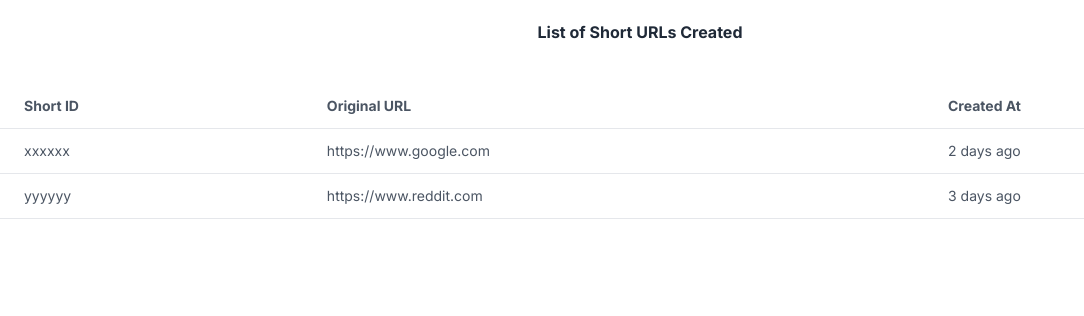
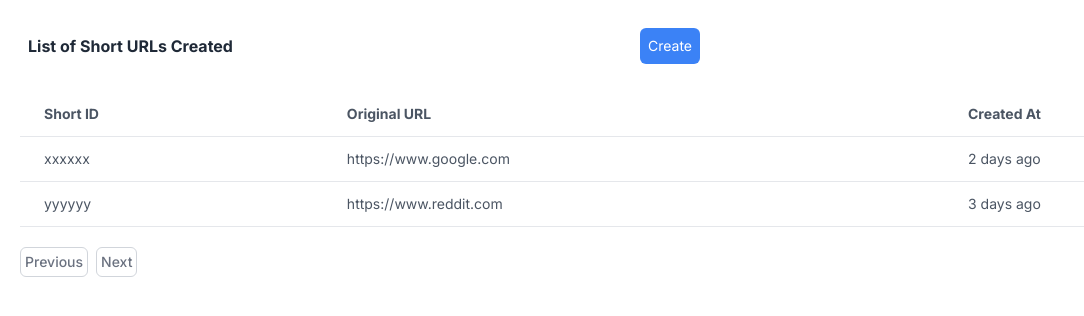
Before and after one commit to geeky-sh/shorturl-fe, a Next.js app: page /urls in a window 1280 px wide. Shown: the top 316 px of the page, without its empty margins (0-1084 px from the left). Built offline with nearby package versions, Linux system fonts and the light colour scheme.

Commit message:
finished urls page

```diff
--- a/app/urls/page.js
+++ b/app/urls/page.js
@@ -1,9 +1,14 @@
 export default function Page() {
     return (
         <section className="h-full">
-            <div className="text-center">
-                <h3 className="p-5 text-gray-800 font-bold">List of Short URLs Created</h3>
-                <table className="w-full h-full text-sm text-left text-gray-600 mt-5">
+            <div>
+                <div className="flex flex-row items-center p-2 m-5">
+                    <h3 className="text-gray-800 font-bold flex-1">List of Short URLs Created</h3>
+                    <div className="flex-1">
+                        <button className="p-2 bg-blue-500 rounded-md text-white text-sm">Create</button>
+                    </div>
+                </div>
+                <table className="ml-5 w-full h-full text-sm text-left text-gray-600 m-auto">
                     <thead>
                         <tr className="border-b">
                             <th className="px-6 py-3">Short ID</th>
@@ -24,6 +29,18 @@ export default function Page() {
                         </tr>
                     </tbody>
                 </table>
+
+
+                <div class="ml-5 flex pt-5">
+                    <a href="#" class="flex items-center justify-center p-1 text-sm font-medium text-gray-500 bg-white border border-gray-300 rounded-md">
+                        Previous
+                    </a>
+
+                    <a href="#" class="flex items-center justify-center p-1 ml-2 text-sm font-medium text-gray-500 bg-white border border-gray-300 rounded-md">
+                        Next
+                    </a>
+                </div>
+
             </div>
 
         </section>
```
